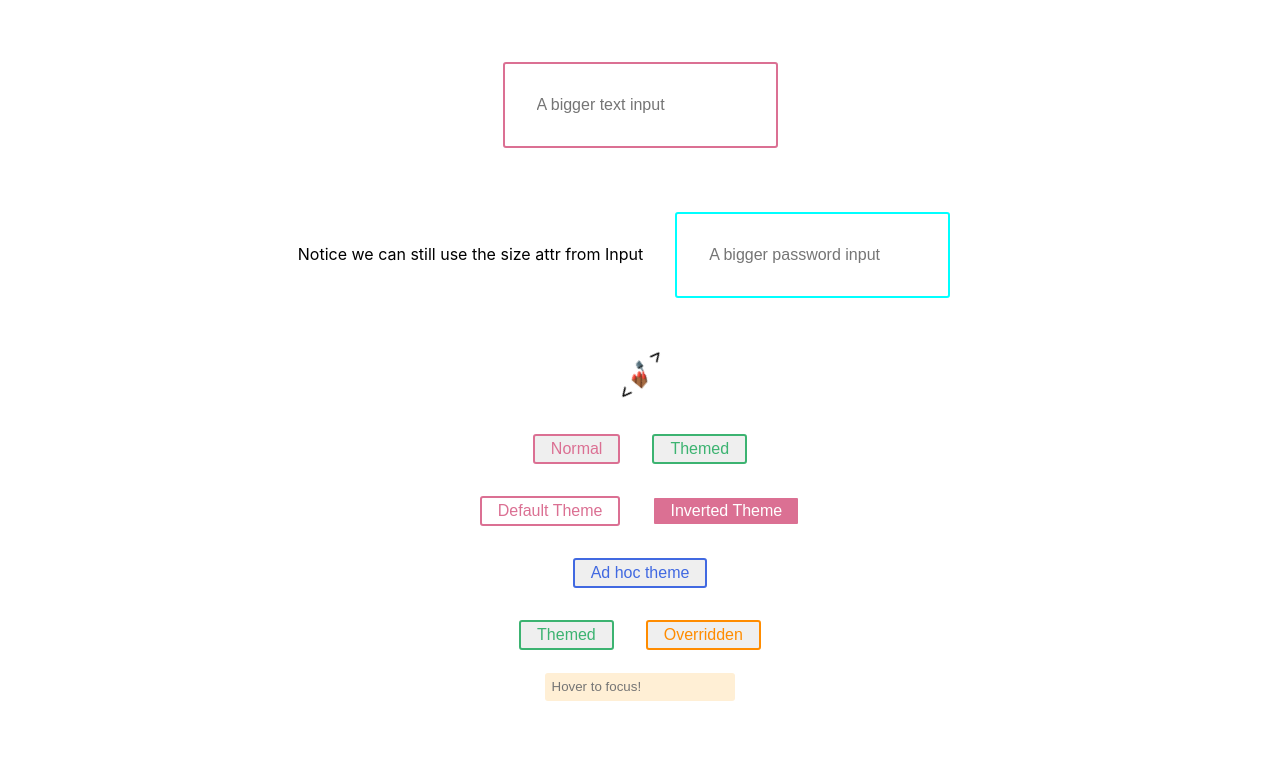
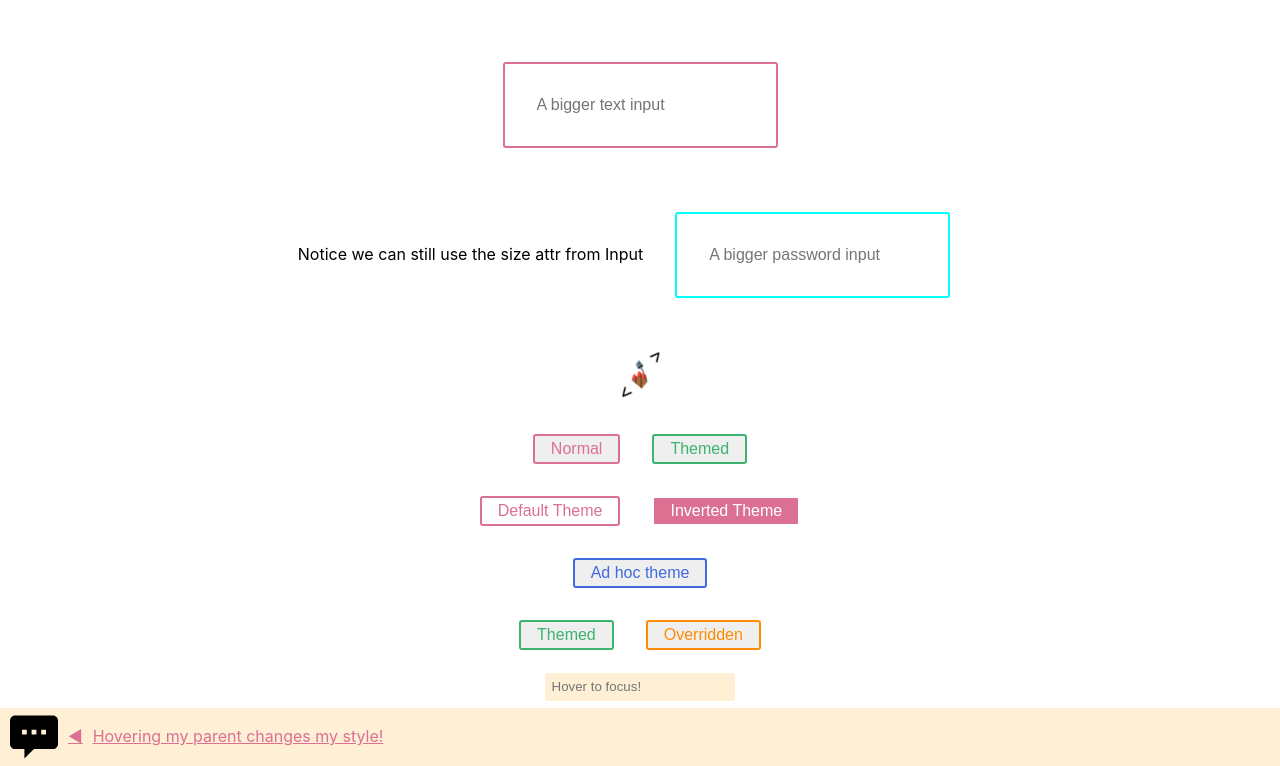
Before and after one commit to Annie-Huang/my-styled-components-tutorial, a React (Create React App) app: page / in a window 1280 px wide. Shown: the part 1118-1884 px from the top of the page. Before the commit the page ends 1826 px from the top, so only its background shows below. Built offline with nearby package versions, Linux system fonts and the light colour scheme.

Commit message:
Referring to other already used style-component component

```diff
--- a/src/App.js
+++ b/src/App.js
@@ -19,7 +19,7 @@ import {
   TomatoButton3,
 } from './components/Button';
 import { Title } from './components/Typography';
-import { Link, StyledLink } from './components/Link';
+import { Icon2, Label2, Link, Link2, StyledLink } from './components/Link';
 import { Input, Input2, Input3, PasswordInput2 } from './components/Input';
 import { GlobalStyle, Thing, Thing2, Thing3 } from './components/Thing';
 import { Rotate } from './components/Rotate';
@@ -158,6 +158,14 @@ function App() {
           }}
         />
       </Container>
+      <Container>
+        <Link2 href='#'>
+          <Icon2 viewBox='0 0 20 20'>
+            <path d='M10 15h8c1 0 2-1 2-2V3c0-1-1-2-2-2H2C1 1 0 2 0 3v10c0 1 1 2 2 2h4v4l4-4zM5 7h2v2H5V7zm4 0h2v2H9V7zm4 0h2v2h-2V7z' />
+          </Icon2>
+          <Label2>Hovering my parent changes my style!</Label2>
+        </Link2>
+      </Container>
     </div>
   );
 }
--- a/src/components/Link.js
+++ b/src/components/Link.js
@@ -13,3 +13,34 @@ export const StyledLink = styled(Link)`
   color: palevioletred;
   font-weight: bold;
 `;
+
+// Referring to other components example:
+export const Link2 = styled.a`
+  display: flex;
+  align-items: center;
+  padding: 5px 10px;
+  background: papayawhip;
+  color: palevioletred;
+`;
+
+export const Icon2 = styled.svg`
+  flex: none;
+  transition: fill 0.25s;
+  width: 48px;
+  height: 48px;
+
+  ${Link2}:hover & {
+    fill: rebeccapurple;
+  }
+`;
+
+export const Label2 = styled.span`
+  display: flex;
+  align-items: center;
+  line-height: 1.2;
+
+  &::before {
+    content: '◀';
+    margin: 0 10px;
+  }
+`;
```
Also changed, not shown: Note.txt.
